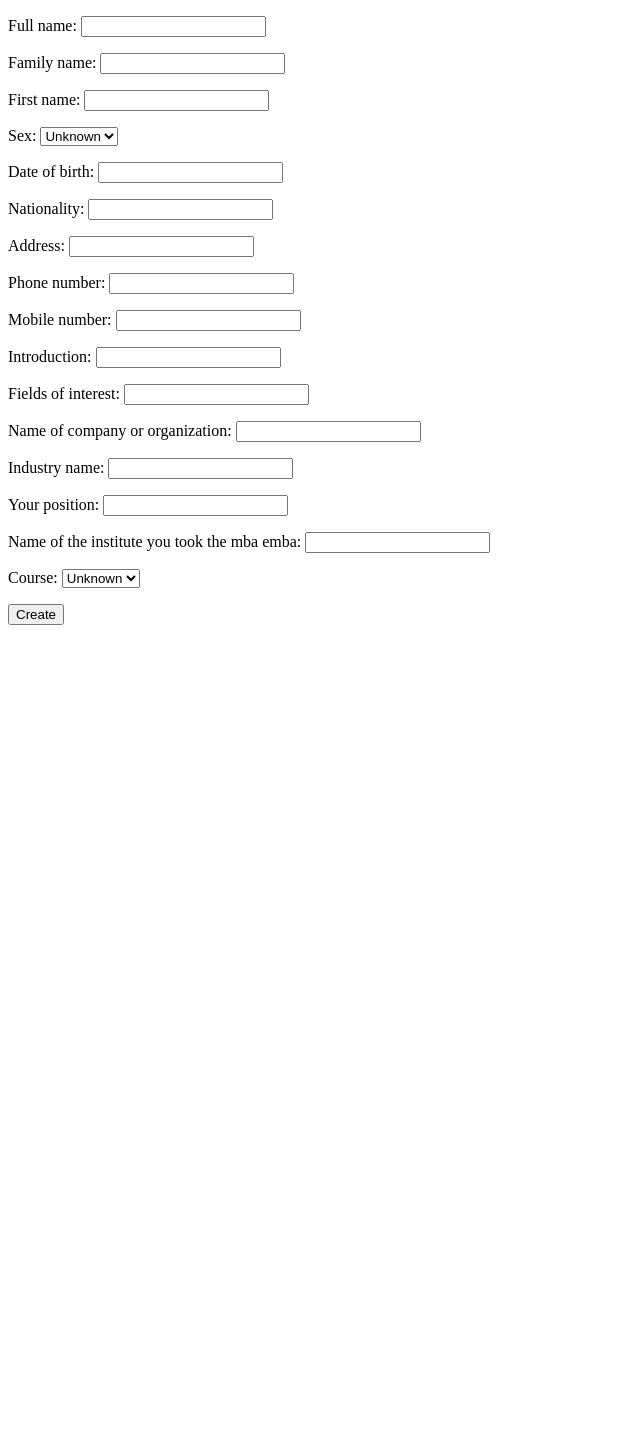
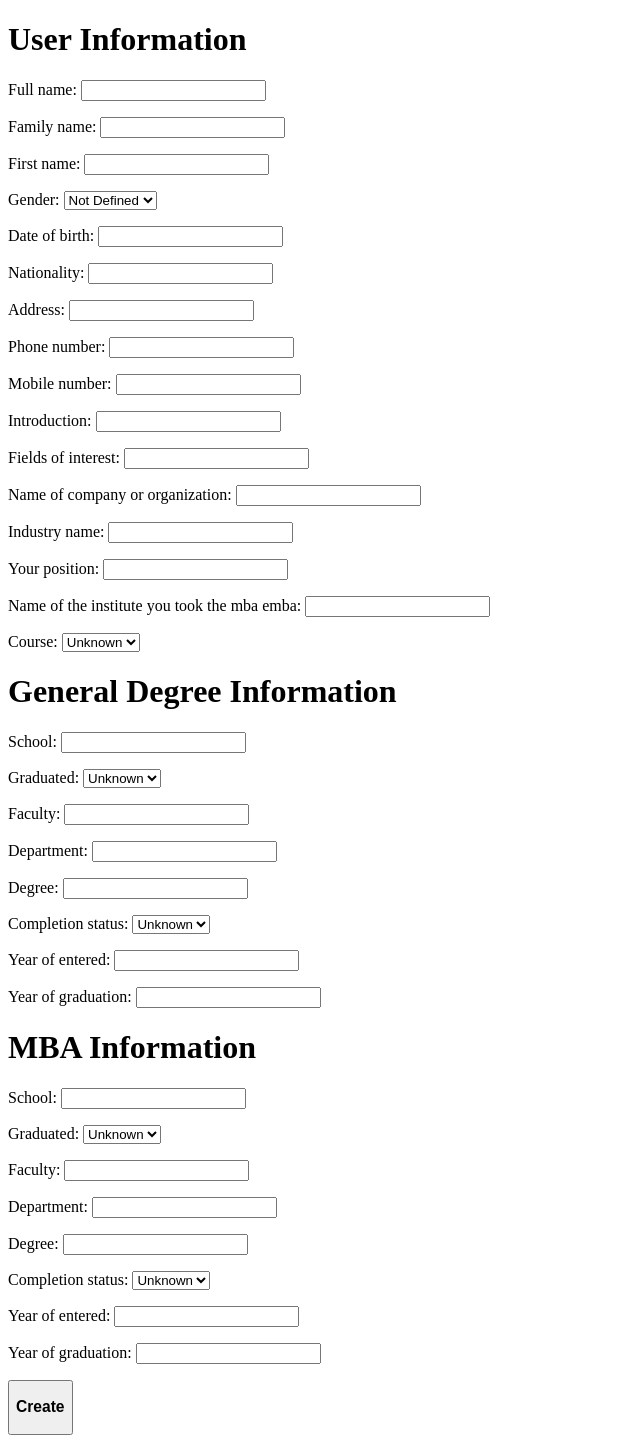
Before and after one commit to institute-jp/institute, a Django app: template institute/templates/institute/create.html in a window 1280 px wide. Shown: the whole page, without its empty margins (0-640 px from the left). Before the commit the page ends 625 px from the top, so only its background shows below. Run offline with Django 3.2, Linux system fonts and the light colour scheme; the template is opened without the code that fills it: values that come from a table or form of the project are taken from there, others are empty.

Commit message:
Add general degree and mba forms

```diff
--- a/institute/forms.py
+++ b/institute/forms.py
@@ -13,7 +13,7 @@ class CreateMember(forms.ModelForm):
                 "full_name",
                 "family_name",
                 "first_name",
-                "sex",
+                "gender",
                 "date_of_birth",
                 "nationality",
                 "address",
@@ -26,9 +26,35 @@ class CreateMember(forms.ModelForm):
                 "your_position",
                 "name_of_the_institute_you_took_the_mba_emba",
                 "course",
-                #"year_of_entered",
-                #"year_of_graduation"
                 ]
+
+class GeneralDegreeForm(forms.ModelForm):
+    class Meta:
+        model = models.GeneralDegreeInfo
+        fields = (
+                "school",
+                "graduated",
+                "faculty",
+                "department",
+                "degree",
+                "completion_status",
+                "year_of_entered",
+                "year_of_graduation"
+                )
+
+class MbaForm(forms.ModelForm):
+    class Meta:
+        model = models.MbaInfo
+        fields = (
+                "school",
+                "graduated",
+                "faculty",
+                "department",
+                "degree",
+                "completion_status",
+                "year_of_entered",
+                "year_of_graduation"
+                )
 
 class RegisterForm(UserCreationForm):
     email = forms.EmailField(required=True)
--- a/institute/models.py
+++ b/institute/models.py
@@ -6,7 +6,12 @@ class Member(models.Model):
     full_name = models.CharField(max_length=100, null=True)
     family_name = models.CharField(max_length=100, null=True)
     first_name = models.CharField(max_length=100, null=True)
-    sex = models.BooleanField(null=True)
+    GENDER_CHOICES = (
+            ('M', 'Male'),
+            ('F', 'Female'),
+            ('ND', 'Not Defined')
+            )
+    gender = models.CharField(max_length=2 , choices=GENDER_CHOICES, default='ND')
     date_of_birth = models.DateTimeField(null=True)
     nationality = models.CharField(max_length=100, null=True)
     address = models.CharField(max_length=100, null=True)
@@ -21,6 +26,9 @@ class Member(models.Model):
     course = models.BooleanField(null=True)
     member = models.ForeignKey(User, default=None, on_delete=models.CASCADE)
 
+    def __str__(self):
+        return self.member.username
+
 class GeneralDegreeInfo(models.Model):
     school = models.CharField(max_length=100, null=True)
     graduated = models.BooleanField(null=True)
@@ -30,7 +38,10 @@ class GeneralDegreeInfo(models.Model):
     completion_status = models.BooleanField(null=True)
     year_of_entered = models.IntegerField(null=True)
     year_of_graduation = models.IntegerField(null=True)
-    user_id = models.ForeignKey(User, default=None, on_delete=models.CASCADE)
+    member = models.ForeignKey(User, default=None, on_delete=models.CASCADE)
+
+    def __str__(self):
+        return self.member.username
 
 class MbaInfo(models.Model):
     school = models.CharField(max_length=100, null=True)
@@ -41,4 +52,7 @@ class MbaInfo(models.Model):
     completion_status = models.BooleanField(null=True)
     year_of_entered = models.IntegerField(null=True)
     year_of_graduation = models.IntegerField(null=True)
-    user_id = models.ForeignKey(User, default=None, on_delete=models.CASCADE)
+    member = models.ForeignKey(User, default=None, on_delete=models.CASCADE)
+
+    def __str__(self):
+        return self.member.username
--- a/institute/templates/institute/create.html
+++ b/institute/templates/institute/create.html
@@ -4,7 +4,12 @@
 
 <form method="post" action="/accounts/create">
 	{% csrf_token %}
-	{{form.as_p}}
-	<button type="submit", name="save">Create </button>
+	<h1>User Information</h1>
+	{{member_form.as_p}}
+	<h1>General Degree Information</h1>
+	{{general_degree_form.as_p}}
+	<h1>MBA Information</h1>
+	{{mba_form.as_p}}
+	<button type="submit", name="save"><h3>Create</h3></button>
 </form>
 {% endblock %}
```
Also changed, not shown: institute/views.py (+19 -8 lines), db.sqlite3, institute/migrations/0002_auto_20210323_1204.py (deleted), institute/migrations/0002_auto_20210325_1001.py (added), institute/migrations/0003_auto_20210323_1601.py (deleted), institute/migrations/0003_auto_20210325_1414.py, institute/migrations/0004_auto_20210324_0436.py (deleted), institute/migrations/0004_auto_20210326_0248.py (added), institute/migrations/0005_auto_20210324_0828.py (deleted), institute/migrations/0007_auto_20210324_1031.py (deleted), 5 other files.
